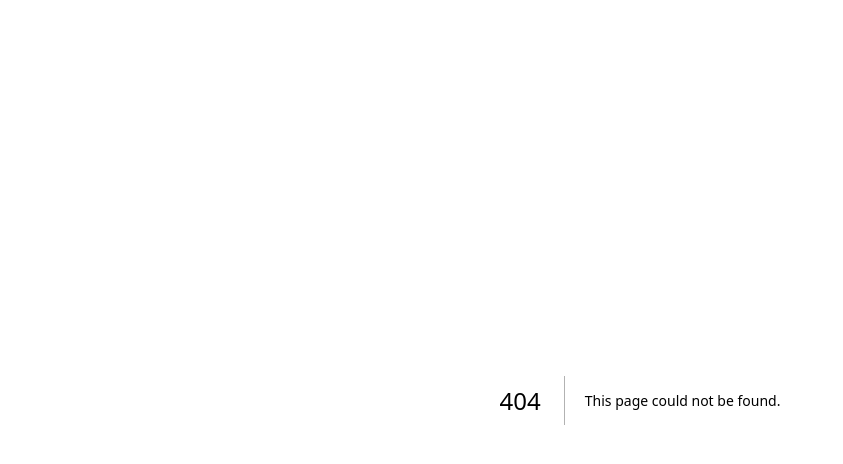
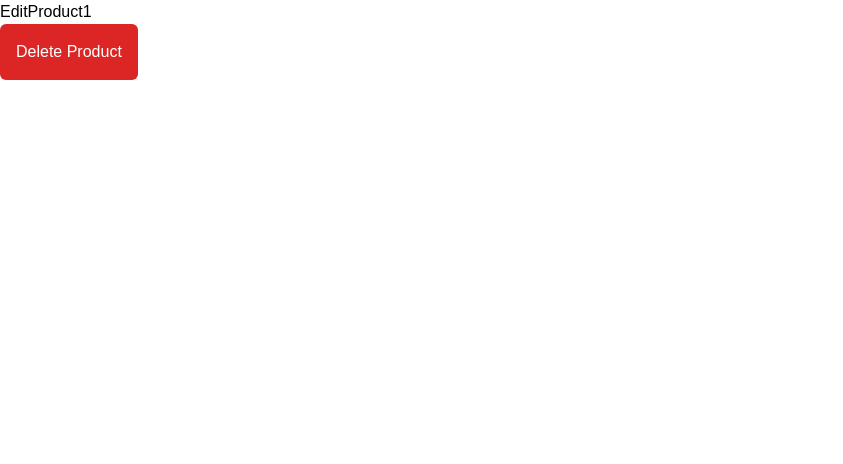
Before and after one commit to amaben2020/advanced-cart-system-zustand, a Next.js app: page /admin/edit/1 in a window 1280 px wide. Before the commit this address had no page. Shown: the top 464 px of the page, without its empty margins (0-843 px from the left). Built offline with nearby package versions, Linux system fonts and the light colour scheme.

Commit message:
adding delete functionality to admin

```diff
--- a/src/app/(pages)/admin/create/page.tsx
+++ b/src/app/(pages)/admin/create/page.tsx
@@ -159,7 +159,7 @@ const CreateProduct = () => {
 
               <Input
                 type="file"
-                onChange={(e) => setFile(e.target?.files[0])}
+                onChange={(e: any) => setFile(e.target?.files[0])}
                 label="Choose Image"
                 className="flex-1 cursor-pointer basis-20"
               />
--- /dev/null
+++ b/src/app/(pages)/admin/edit/[id]/page.tsx
@@ -0,0 +1,42 @@
+"use client";
+
+import { useRouter } from "next/navigation";
+import { toast } from "react-toastify";
+
+const EditProduct = ({ params }: { params: { id: string } }) => {
+  const router = useRouter();
+  const handleDelete = async () => {
+    try {
+      confirm("Are you sure you want to delete this product?");
+
+      const resposne = await fetch(`/api/admin/delete-product/${params.id}`, {
+        method: "POST",
+      });
+
+      const message = await resposne.json();
+
+      console.log(message);
+      toast(message.message);
+
+      router.push("/");
+    } catch (error) {
+      console.log(error);
+    }
+  };
+  return (
+    <div>
+      EditProduct
+      {params.id}
+      <div>
+        <button
+          onClick={handleDelete}
+          className="p-4 text-white bg-red-600 rounded-md"
+        >
+          Delete Product
+        </button>
+      </div>
+    </div>
+  );
+};
+
+export default EditProduct;
--- a/src/app/api/admin/delete-product/[id]/route.ts
+++ b/src/app/api/admin/delete-product/[id]/route.ts
@@ -1,6 +1,8 @@
+import ProductModel from "@/models/product";
+import dbConnect from "@/services/mongod-db";
 import { NextResponse } from "next/server";
 
-export const POST = (
+export const POST = async (
   request: Request,
   { params }: { params: { id: string } },
 ) => {
@@ -10,12 +12,18 @@ export const POST = (
 
   // return a success message
 
+  await dbConnect();
+
   try {
     const productId = params.id;
     console.log(productId);
 
+    await ProductModel.findByIdAndDelete({
+      _id: productId,
+    }).exec();
+
     return NextResponse.json({
-      message: productId,
+      message: `Product ${productId} deleted successfully`,
     });
   } catch (error) {
     console.log(error);
--- a/src/components/elements/product-card/index.tsx
+++ b/src/components/elements/product-card/index.tsx
@@ -2,7 +2,9 @@
 import { useCartStore } from "@/store/useCartStore";
 import { TProduct } from "@/store/useProductsStore";
 import { truncate } from "@/utils/truncate";
+import { useSession } from "next-auth/react";
 import Image from "next/image";
+import Link from "next/link";
 
 const ProductCard = ({ product }: { product: TProduct }) => {
   const cart = useCartStore((state) => state);
@@ -11,8 +13,17 @@ const ProductCard = ({ product }: { product: TProduct }) => {
     (item) => item?._id === product?._id,
   )?.quantity;
 
+  const session = useSession();
+  //@ts-ignore
+  const user = session?.data?.user?.user;
+
+  const DynamicLink = user?.role === "admin" ? Link : "div";
+
   return (
-    <div className="relative flex flex-col gap-2 card">
+    <DynamicLink
+      href={`/admin/edit/${product?._id}`}
+      className="relative flex flex-col gap-2 card"
+    >
       <div className="absolute z-20 px-2 py-1 text-white bg-green-700 rounded-xl -left-1 -top-5">
         {product?.category}
       </div>
@@ -52,7 +63,7 @@ const ProductCard = ({ product }: { product: TProduct }) => {
       >
         Add to cart
       </button>
-    </div>
+    </DynamicLink>
   );
 };
 
```
